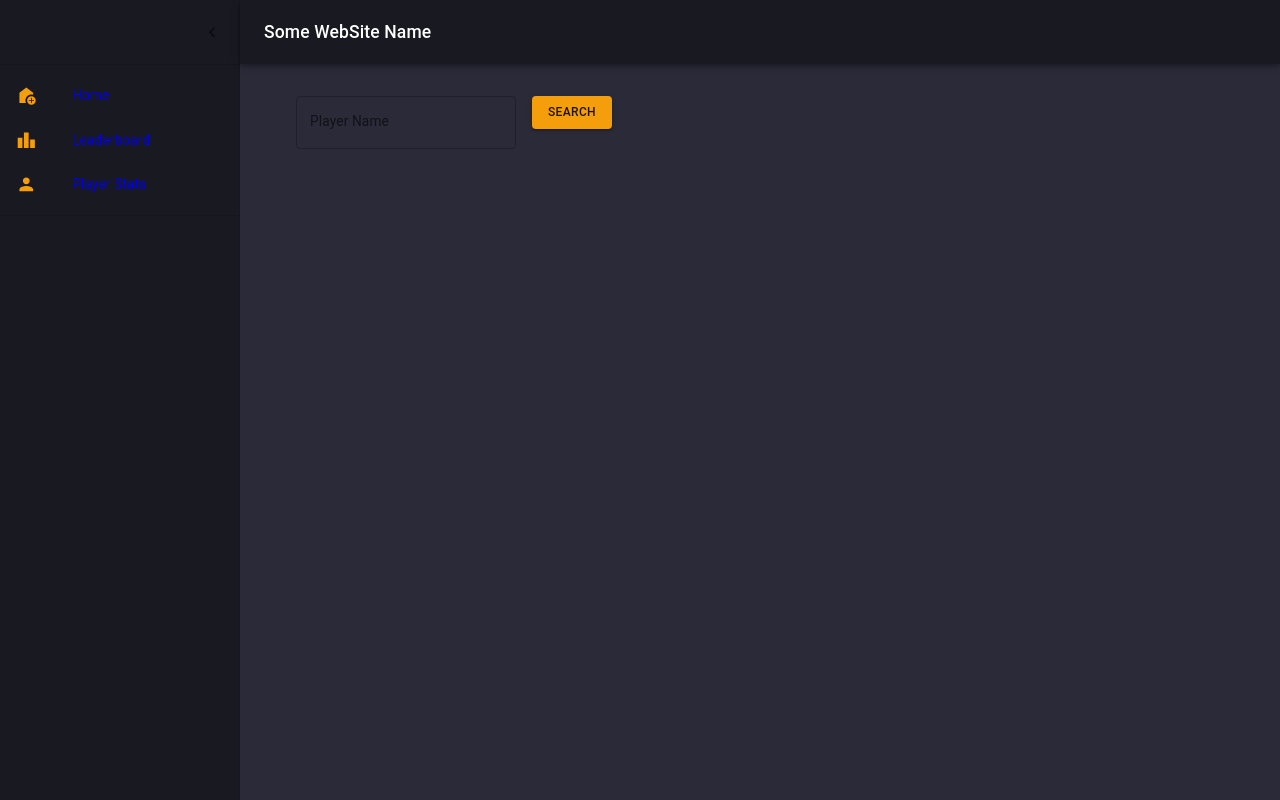
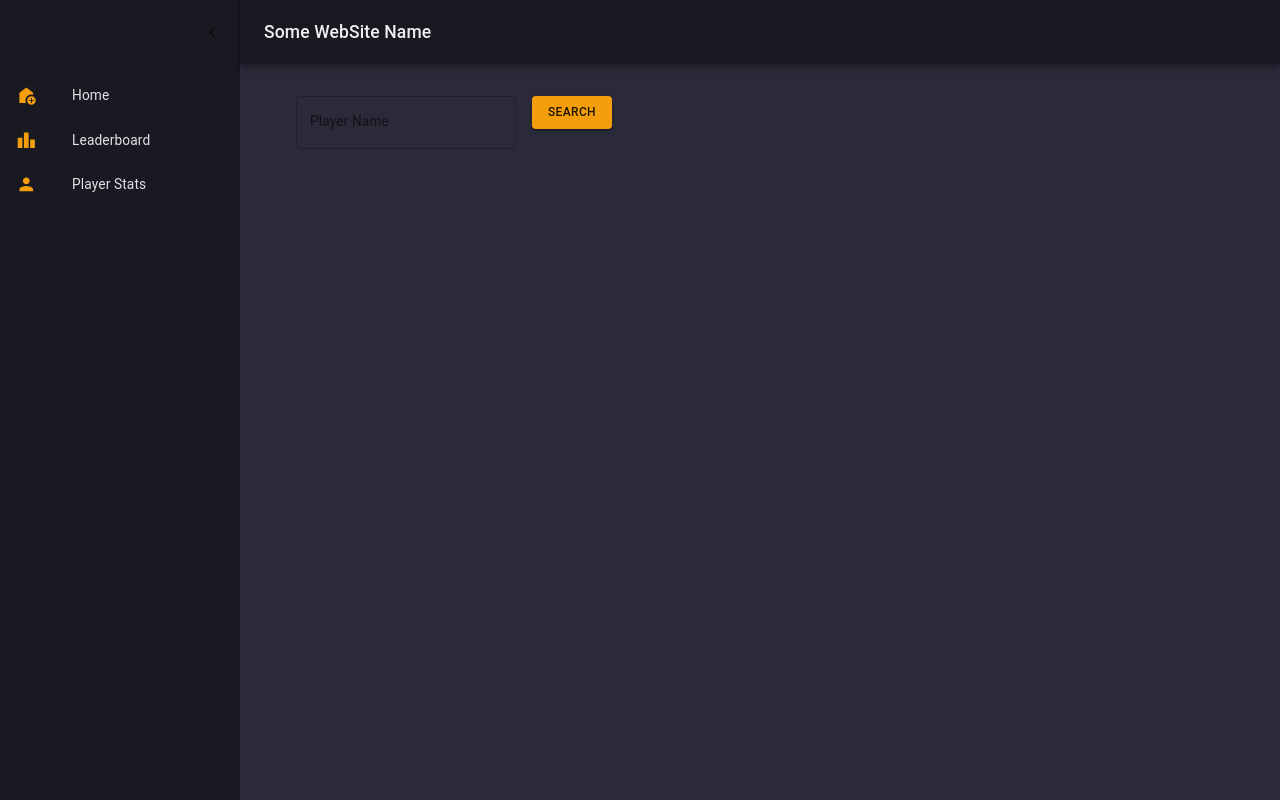
Before and after one commit to richardbarter/stormgate-app, a React (Create React App) app: page / in a window 1280 px wide. Built offline with nearby package versions, Linux system fonts and the light colour scheme.

Commit message:
minor stuff to get github up to date

```diff
--- a/src/layouts/main-layout/Layout.tsx
+++ b/src/layouts/main-layout/Layout.tsx
@@ -24,6 +24,7 @@ import ListItemLink from './components/ListItemLink';
 
 export default function Layout() {
   const theme = useTheme();
+  //const { palette } = useTheme();
   const [open, setOpen] = React.useState(true);
 
   const handleDrawerOpen = () => {
@@ -39,18 +40,18 @@ export default function Layout() {
       <AppBar position="fixed" open={open} sx={{ bgcolor: '#191922' }}>
         <Toolbar>
           <IconButton
-            color="inherit"
             aria-label="open drawer"
             onClick={handleDrawerOpen}
             edge="start"
             sx={{
               marginRight: 5,
               ...(open && { display: 'none' }),
+              color: theme.palette.secondary.main
             }}
           >
-            <MenuIcon />
+            <MenuIcon sx={{ color: theme.palette.primary.main }} />
           </IconButton>
-          <Typography variant="h6" noWrap component="div" color="white">
+          <Typography variant="h6" noWrap component="div" color={theme.palette.grey[100]}>
             Some WebSite Name
           </Typography>
         </Toolbar>
--- a/src/layouts/main-layout/components/ListItemLink.tsx
+++ b/src/layouts/main-layout/components/ListItemLink.tsx
@@ -1,4 +1,4 @@
-import { ListItem, ListItemIcon, ListItemText } from "@mui/material";
+import { ListItem, ListItemIcon, ListItemText, useTheme } from "@mui/material";
 import { Link } from "react-router-dom";
 
 interface ListItemLinkProps {
@@ -10,11 +10,20 @@ interface ListItemLinkProps {
 function ListItemLink(props: ListItemLinkProps) {
   const { pathTo, displayName, icon } = props
 
+  //const { palette } = useTheme();
+  const theme = useTheme();
+
   return (
     <li>
       <ListItem component={Link} to={pathTo}>
         {icon ? <ListItemIcon>{icon}</ListItemIcon> : null}
-        <ListItemText primary={displayName} />
+        <ListItemText
+          style={{
+            textDecoration: "none",
+          }}
+          sx={{ color: theme.palette.grey[200] }}
+          primary={displayName}
+        />
       </ListItem>
     </li>
   );
```
